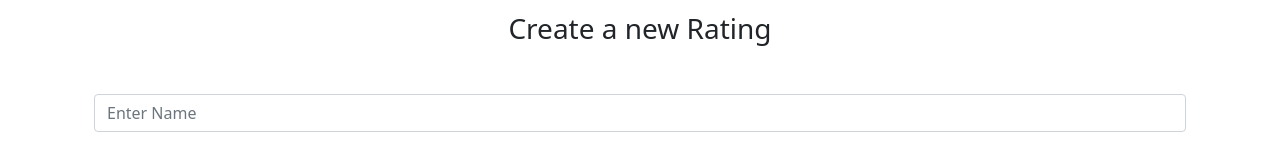
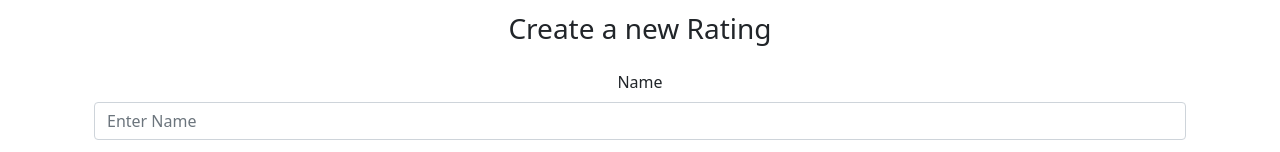
Before and after one commit to trey3p/song-rater-comp33, a React (Create React App) app in the folder hw3/frontend/: page /dashboard in a window 1280 px wide. Shown: the part 256-408 px from the top of the page. Built offline with nearby package versions, Linux system fonts and the light colour scheme; no server answers; sample sign-in values are in the browser's storage; a web font is replaced by a local one.

Commit message:
locked average values to 1 decimal, changed Name title, fixed edit button not pulling in username

```diff
--- a/hw3/frontend/src/components/ratings/Ratings.js
+++ b/hw3/frontend/src/components/ratings/Ratings.js
@@ -25,7 +25,7 @@ const Ratings = ({ onAdd }) => {
             );
 
         console.log(avg);
-        return avg/items.length
+        return Math.round(avg/items.length * 10) / 10
     };
 
 
@@ -84,7 +84,7 @@ const Ratings = ({ onAdd }) => {
     function selectRating(id)
     {
         let item = ratings.filter((rating) => rating.id === id)[0];
-        setUsername(username);
+        setUsername(item.username);
         setRating(item.rating);
         setReview(item.review);
         setSong(item.song);
@@ -100,7 +100,7 @@ const Ratings = ({ onAdd }) => {
                         <h3 className = "float-left">Create a new Rating</h3>
                         <Form onSubmit={onSubmit} className = "mt-4">
                             <Form.Group className="mb-3" controlId="formBasicName">
-                                <Form.Label>{songId}</Form.Label>
+                                <Form.Label>Name</Form.Label>
                                 <Form.Control
                                     type = "text"
                                     placeholder = "Enter Name"
@@ -184,7 +184,7 @@ const Ratings = ({ onAdd }) => {
                                             <td> {rating.song}</td>
                                             <td> {rating.review}</td>
                                             <td> {rating.rating}</td>
-                                            <td>{Math.round(avgRating(rating.song))}</td>
+                                            <td>{(avgRating(rating.song))}</td>
                                             <td> {rating.username}</td>
                                             <td>
                                                 <i
```
Also changed, not shown: 1 other file (tests, documents, lock files or other folders).
